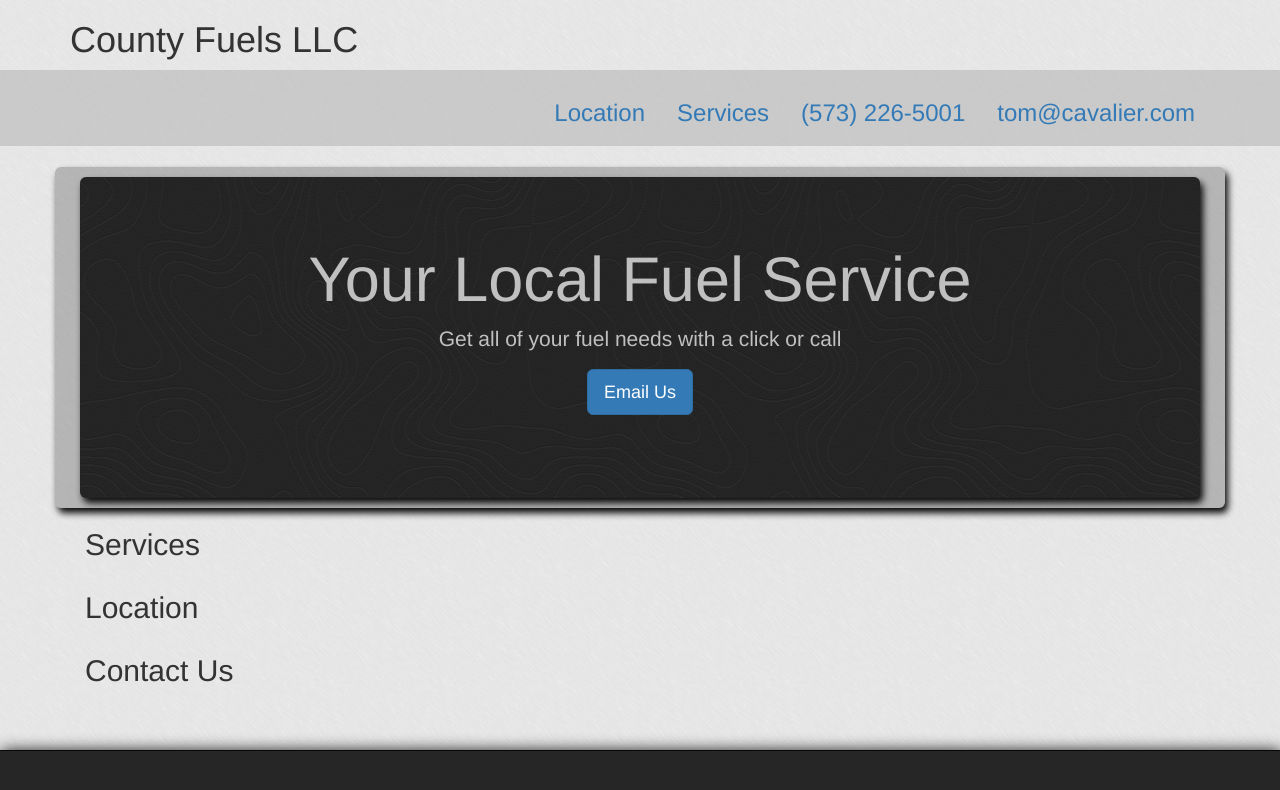
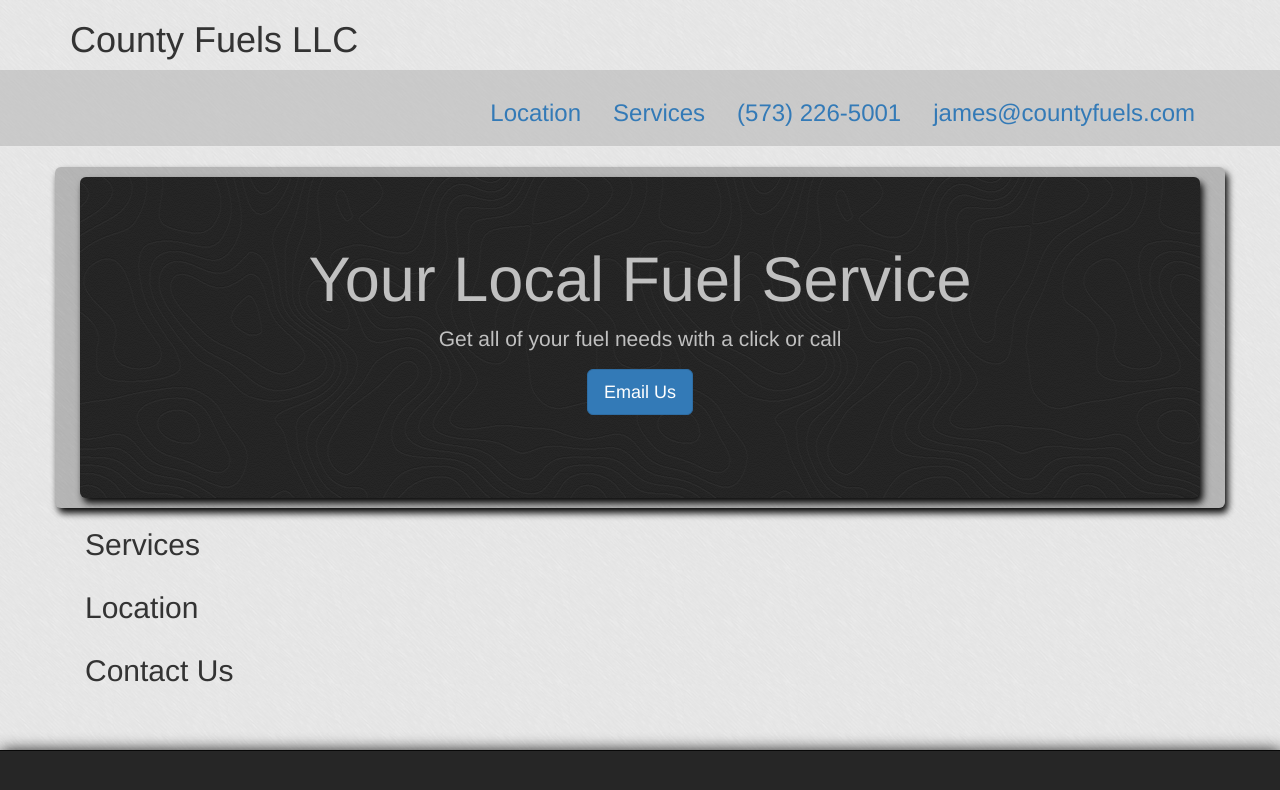
Before and after one commit to allons-y10/County_Fuels, a plain HTML site: page index.html in a window 1280 px wide. Drawn offline with Linux system fonts and the light colour scheme.

Commit message:
changes email address

```diff
--- a/index.html
+++ b/index.html
@@ -20,7 +20,7 @@
               <li class="presentation"><a href="#" class="contact"><h3>Location</h3></a></li>
               <li class="presentation"><a href="#" class="contact"><h3>Services</h3></a></li>
               <li class="presentation"><a href="#" class="contact"><h3>(573) 226-5001</h3></a></li>
-              <li class="presentation"><a href="#" class="contact"><h3>tom@cavalier.com</h3></a></li>
+              <li class="presentation"><a href="#" class="contact"><h3>james@countyfuels.com</h3></a></li>
           </ul>
     </div>
   </div>
```
